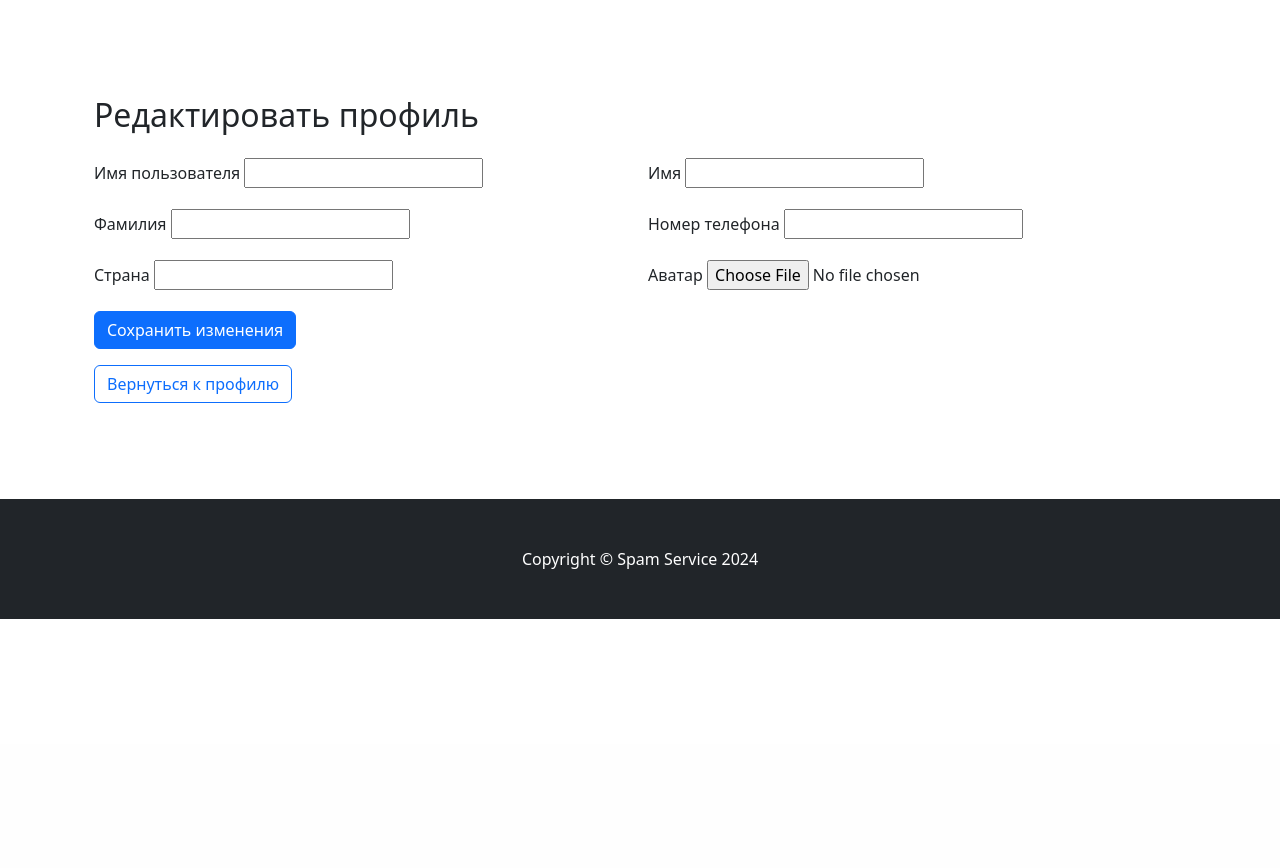
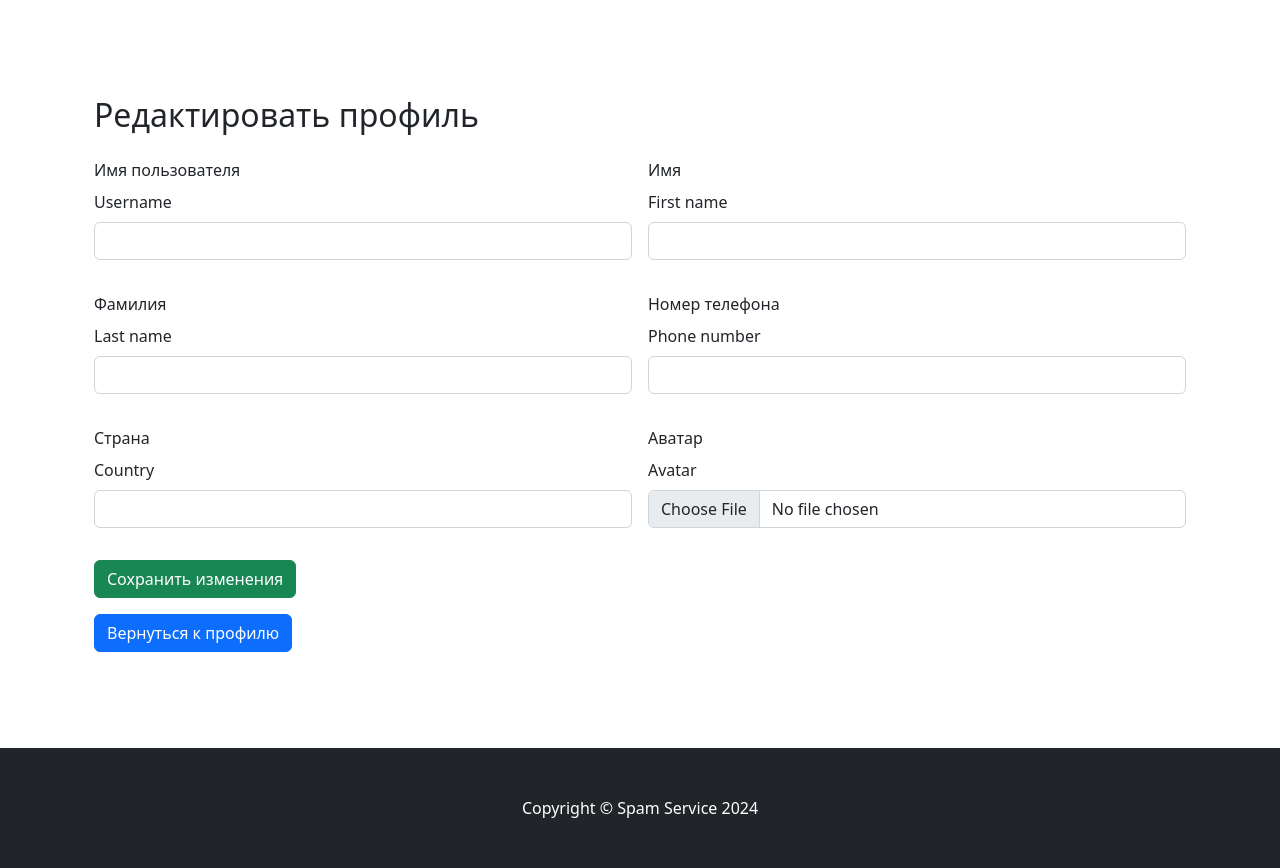
Before and after one commit to EvgeniiErmak/Django_Spam_Service_2024, a Django app: page /users/profile/update/ in a window 1280 px wide. Shown: the part 56-924 px from the top of the page. Before the commit the page ends 675 px from the top, so only its background shows below. Run offline with Django 5.2, Linux system fonts and the light colour scheme; the visitor is signed in with stand-in values (Sample User, id 1); data comes from the database, SQL or seed files in the repository; some libraries are stand-ins or nearby versions.

Commit message:
Отредактировал часть шаблонов. Заполнил блог статьями.

```diff
--- a/Django_Spam_Service_2024/settings.py
+++ b/Django_Spam_Service_2024/settings.py
@@ -180,7 +180,7 @@ EMAIL_ADMIN = EMAIL_HOST_USER
 
 
 AUTH_USER_MODEL = 'users.User'
-LOGIN_URL = 'users:login'
+LOGIN_URL = 'users:profile'
 LOGOUT_URL = 'users:logout'
 LOGOUT_REDIRECT_URL = '/'
 LOGIN_REDIRECT_URL = '/'
--- a/users/templates/users/password_reset.html
+++ b/users/templates/users/password_reset.html
@@ -47,8 +47,9 @@
                         </div>
                         <div class="card-footer text-center">
                             <div class="small">
-                                <a type="button" class="btn btn-outline-primary" href="{% url 'users:register' %}">Создать новый аккаунт</a><br><br>
-                                <a type="button" class="btn btn-outline-primary" href="{% url 'users:login' %}">Вернуться к странице входа</a><br>
+                                <a type="button" class="btn btn-success" href="{% url 'users:register' %}">Создать новый аккаунт</a><br>
+                                <div class="mb-3"></div>
+                                <a type="button" class="btn btn-primary" href="{% url 'users:login' %}">Вернуться к странице входа</a><br>
                             </div>
                         </div>
                     </div>
--- a/users/templates/users/profile_update.html
+++ b/users/templates/users/profile_update.html
@@ -1,5 +1,7 @@
 <!-- users/templates/users/profile_update.html -->
 {% extends 'mailing_service/base.html' %}
+{% load mediapath %}
+{% load crispy_forms_tags %}
 
 {% block content %}
   <div class="container mt-5">
@@ -11,48 +13,48 @@
       <!-- Username -->
       <div class="col-md-6">
         <label for="id_username" class="form-label">Имя пользователя</label>
-        {{ form.username }}
+        {{ form.username|as_crispy_field }}
       </div>
 
       <!-- First Name -->
       <div class="col-md-6">
         <label for="id_first_name" class="form-label">Имя</label>
-        {{ form.first_name }}
+        {{ form.first_name|as_crispy_field }}
       </div>
 
       <!-- Last Name -->
       <div class="col-md-6">
         <label for="id_last_name" class="form-label">Фамилия</label>
-        {{ form.last_name }}
+        {{ form.last_name|as_crispy_field }}
       </div>
 
       <!-- Phone Number -->
       <div class="col-md-6">
         <label for="id_phone_number" class="form-label">Номер телефона</label>
-        {{ form.phone_number }}
+        {{ form.phone_number|as_crispy_field }}
       </div>
 
       <!-- Country -->
       <div class="col-md-6">
         <label for="id_country" class="form-label">Страна</label>
-        {{ form.country }}
+        {{ form.country|as_crispy_field }}
       </div>
 
       <!-- Avatar -->
       <div class="col-md-6">
         <label for="id_avatar" class="form-label">Аватар</label>
-        {{ form.avatar }}
+        {{ form.avatar|as_crispy_field }}
       </div>
 
       <!-- Save Changes Button -->
       <div class="col-12">
-        <button type="submit" class="btn btn-primary">Сохранить изменения</button>
+        <button type="submit" class="btn btn-success">Сохранить изменения</button>
       </div>
     </form>
 
     <!-- Back to Profile Button -->
     <div class="mt-3">
-      <a class="btn btn-outline-primary" href="{% url 'users:profile' %}">Вернуться к профилю</a>
+      <a class="btn btn-primary" href="{% url 'users:profile' %}">Вернуться к профилю</a>
     </div>
   </div>
 {% endblock %}
--- a/users/views.py
+++ b/users/views.py
@@ -139,6 +139,7 @@ class PasswordResetCompleteView(TemplateView):
 
 class CustomLoginView(LoginView):
     template_name = 'users/login.html'
+    success_url = reverse_lazy('users:profile')
 
 
 class LogoutView(DjangoLogoutView):
```
Also changed, not shown: mailing_service/templates/mailing_service/client_form.html (+8 -2 lines), users/templates/users/login.html (+4 -5 lines), users/templates/users/profile.html (+23 -22 lines), users/templates/users/register.html (+3 -5 lines), media/avatars/00000-000-9089422-992.jpg (added), media/images/Apple_готовит_сенсацию_-_первые_отсылки_на_новую_ОС.png (added), media/images/Бюджетный_вариант_гибкого_Samsung_Galaxy_Z_Fold_6_лишится_важнейшей_функции.jpg (added), media/images/Вышел_новый_трейлер_мультфильма_Гадкий_Я_4.jpg (added), media/images/Депрессия._Обзор_Cyberpunk_2077_-_Phantom_Liberty.png (added), media/images/Служить_защищать_проходить_Обзор_RoboCop.jpg (added), media/images/Фильм_Трон_3_выйдет_в_кино_в_2025_году.png (added), media/users/00000-000-9089422-992.jpg (added).
